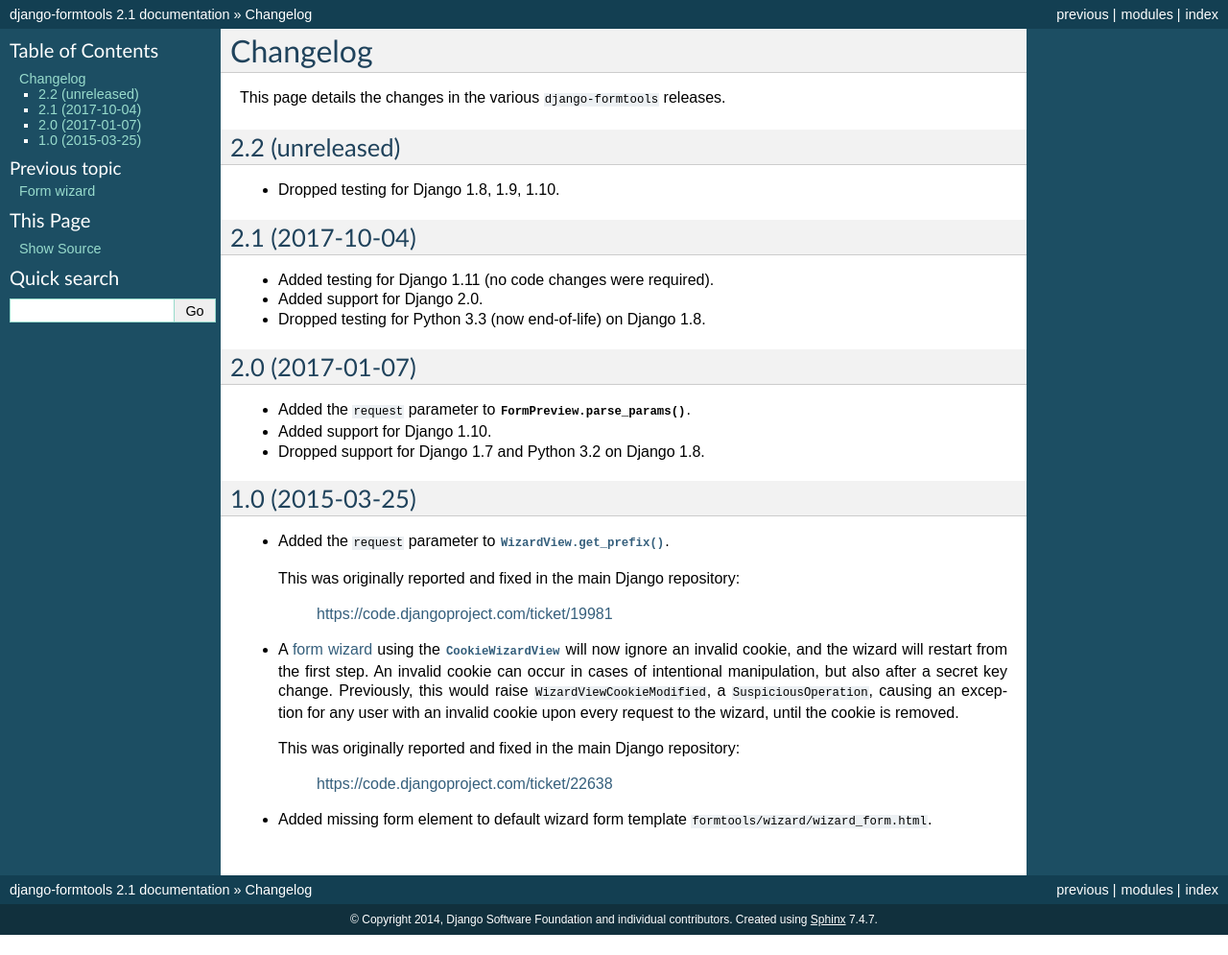
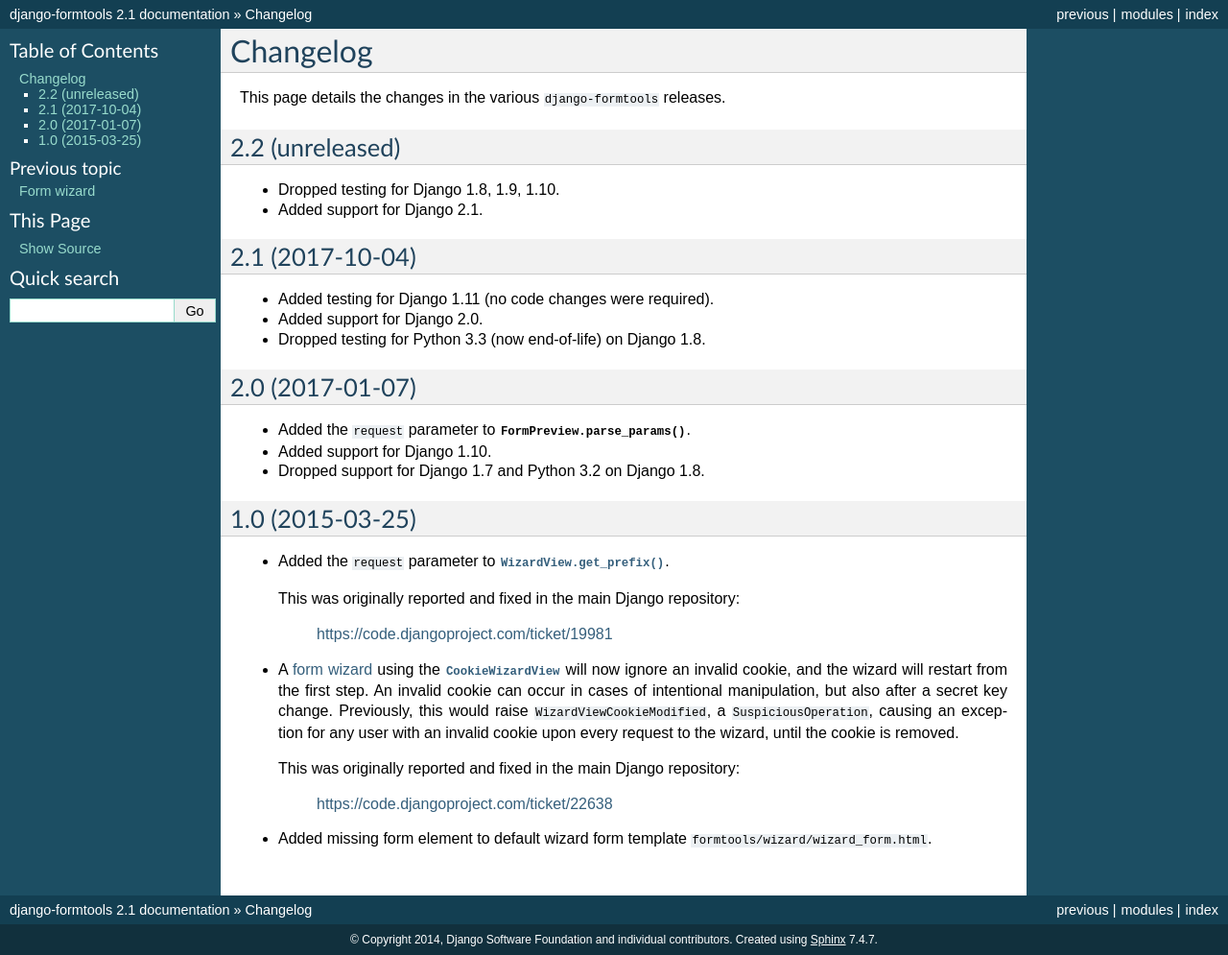
Before and after one commit to jazzband/django-formtools, a Sphinx documentation site: the page built from docs/changelog.rst, in a window 1280 px wide. Shown: the whole page at 96% size. Built offline with Sphinx 7.4.7, drawn with Linux system fonts in a browser that asks for light colours; before the commit the page ends 974 px from its top, so only the background shows below that.

Commit message:
Add testing for Django 2.1

```diff
--- a/docs/changelog.rst
+++ b/docs/changelog.rst
@@ -7,6 +7,8 @@
 ----------------
 
 - Dropped testing for Django 1.8, 1.9, 1.10.
+
+- Added support for Django 2.1.
 
 2.1 (2017-10-04)
 ----------------
--- a/setup.py
+++ b/setup.py
@@ -128,6 +128,7 @@
         'Framework :: Django',
         'Framework :: Django :: 1.11',
         'Framework :: Django :: 2.0',
+        'Framework :: Django :: 2.1',
         'Intended Audience :: Developers',
         'License :: OSI Approved :: BSD License',
         'Operating System :: OS Independent',
```
Also changed, not shown: .travis.yml, 1 other file.
